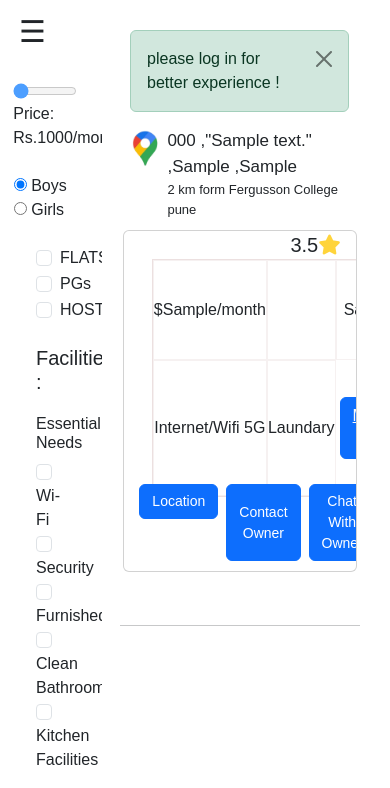
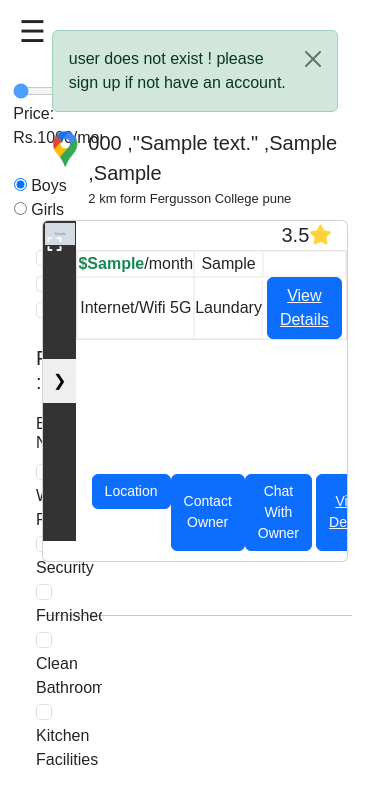
Before and after one commit to adityatangade/rentapp, a PHP site: page / in a window 390 px wide; the page is wider, and only the part inside the window is pictured. Shown: the part 56-844 px from the top of that part. Run offline with PHP 8.4, Linux system fonts and the light colour scheme; tables that the repository leaves empty or names only in its code hold one stand-in row (values such as "Sample post"); grey boxes marked "Sample" are stand-in pictures; data that the repository does not hold is empty; some libraries are stand-ins or nearby versions.

Commit message:
Updated index.php and made it responsive

```diff
--- a/index.php
+++ b/index.php
@@ -137,16 +137,36 @@
 
     </div>
     <!-- properties -->
-    <div class="properties w-75 mx-1">
+    <div class="properties mx-1">
       <p><?php
           // Check if the session variable is set
           if (isset($_SESSION['loggedin']) && $_SESSION['loggedin']) {
             echo '
   <div class="alert alert-success alert-dismissible fade show w-75 mx-auto" role="alert">
-   Welcome ' . $_SESSION['username'] . ' you are logged in successfully !
+  Login successful !
     <button type="button" class="btn-close" data-bs-dismiss="alert" aria-label="Close"></button>
   </div>';
-          } else {
+          }
+          else if($signedup){
+            echo '
+            <div class="alert alert-success alert-dismissible fade show w-75 mx-auto" role="alert">
+             You are registered Now ! Please login to continue .
+              <button type="button" class="btn-close" data-bs-dismiss="alert" aria-label="Close"></button>
+            </div>';
+          }
+          else if($isFailed){
+             echo '   <div class="alert alert-success alert-dismissible fade show w-75 mx-auto" role="alert">
+        login failed ! please try again .
+        <button type="button" class="btn-close" data-bs-dismiss="alert" aria-label="Close"></button>
+        </div>';
+           }
+          else if(!$userExist){
+             echo '   <div class="alert alert-success alert-dismissible fade show w-75 mx-auto" role="alert">
+        user does not exist ! please sign up if not have an account.
+        <button type="button" class="btn-close" data-bs-dismiss="alert" aria-label="Close"></button>
+        </div>';
+           }
+          else {
             echo '
   <div class="alert alert-success alert-dismissible fade show w-75 mx-auto" role="alert">
     please log in for better experience !
@@ -183,7 +203,7 @@
         <div class="d-flex">
           <img class="map-logo" src="Images/gmapsymbol.png" alt="">
           <div class="addressInfo">
-            <p class="address" style="font-size:17px;">' . $maintype . ' ,"' . $street_address . '" ,' . $area_location . ' ,' . $city . '</p>
+            <p class="address">' . $maintype . ' ,"' . $street_address . '" ,' . $area_location . ' ,' . $city . '</p>
             <p class="nearPlace">2 km form Fergusson College pune</p>
           </div>
         </div>
@@ -202,25 +222,29 @@
             <button class="prev" onclick="prevSlide(' . $i . ')">&#10094;</button>
             <button class="next" onclick="nextSlide(' . $i . ')">&#10095;</button>
           </div>
+          <div class="info-container">
           <div class="Info grid-container">
-            <div class="info-content">
-              <p class="grid-item text-dark">$' . $rent . '/month</p>
-              <p class="grid-item">' . $type . '</p>
-              <p class="grid-item">' . $gender . '</p>
-              <p class="grid-item">Internet/Wifi 5G</p>
-              <p class="grid-item">Laundary</p>
-              <p class="m-auto"><button type="button" class="btn btn-primary mx-1"><a href="moreInfo.php?p_id=' . $id . '" class="text-light">More Info</a></button></p>
-            </div>
-            <div class="rating">
+           <div class="rating">
               <span><h5>3.5<i class="fa-solid fa-star" style="color: #FFD43B;"></i></h5></span>
             </div>
+            <div class="info-content mx-auto">
+              <p class="grid-item text-dark"><strong class="text-success">$' . $rent . '</strong>/month</p>
+              <p class="grid-item">' . $gender . '</p>
+              <p class="grid-item">' . $type . '</p>
+              <p class="grid-item removable">Internet/Wifi 5G</p>
+              <p class="grid-item removable">Laundary</strong></p>
+              <p class="m-auto removable"><button type="button" class="btn btn-primary mx-1"><a href="moreInfo.php?p_id=' . $id . '" class="text-light">View Details</a></button></p>
+            </div>
+
             <div class="info-buttons d-flex">
             <a href="'.$location_url.'">
-            <button type="button" class="btn btn-primary mx-1">Location</button>
+            <button type="button" class="btn btn-primary">Location</button>
             </a>
-              <button type="button" class="btn btn-primary mx-1">Contact Owner</button>
-              <button type="button" class="btn btn-primary mx-1">Chat With Owner</button>
+              <button type="button" class="btn btn-primary">Contact Owner</button>
+              <button type="button" class="btn btn-primary c-w-o">Chat With Owner</button>
+              <button type="button" id="moreDetailsBtn" class="btn btn-primary mx-1"><a href="moreInfo.php?p_id=' . $id . '" class="text-light">View Details</a></button>
             </div>
+          </div>
           </div>
         </div>
         <!-- <div class="Reviews">Reviews</div> -->
```
